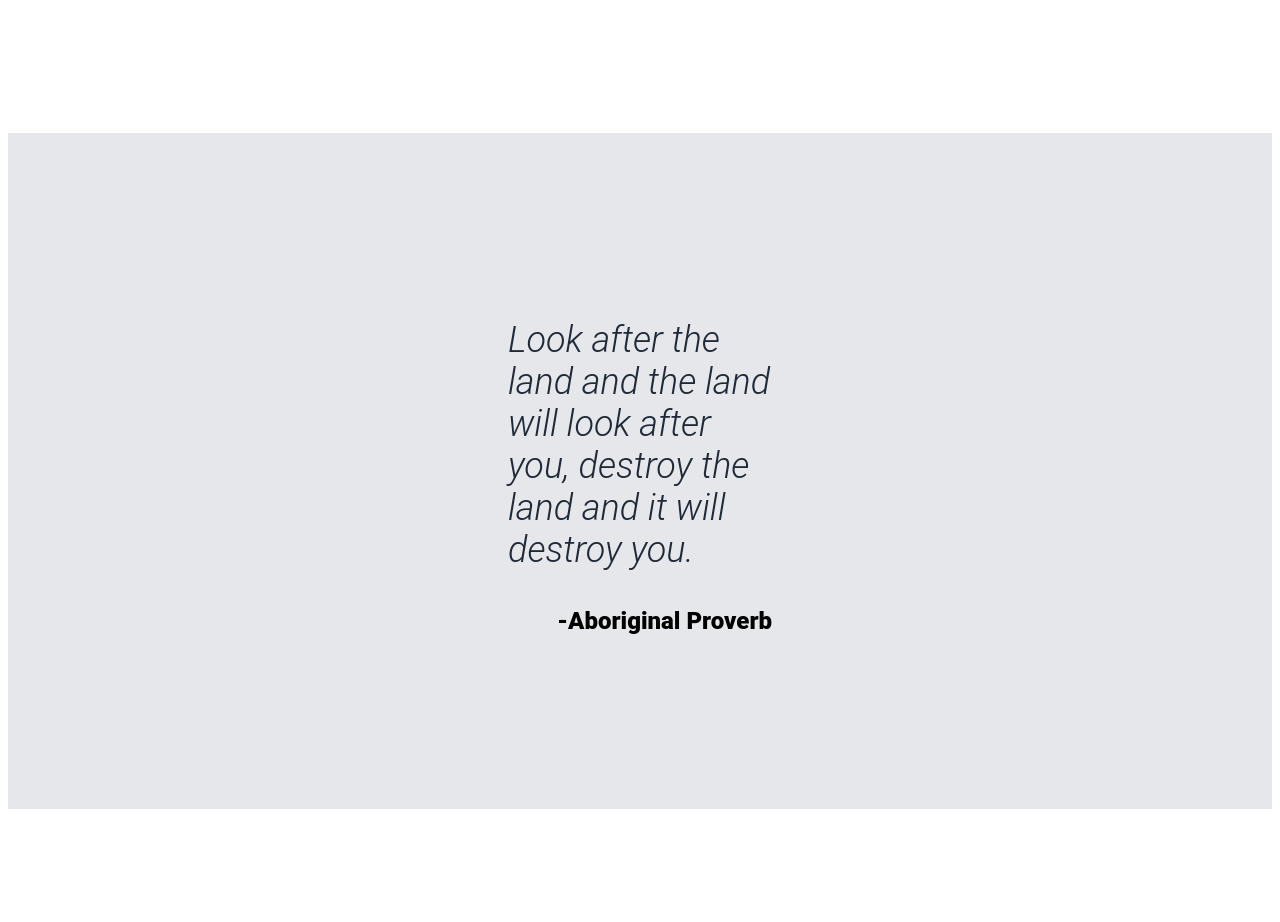
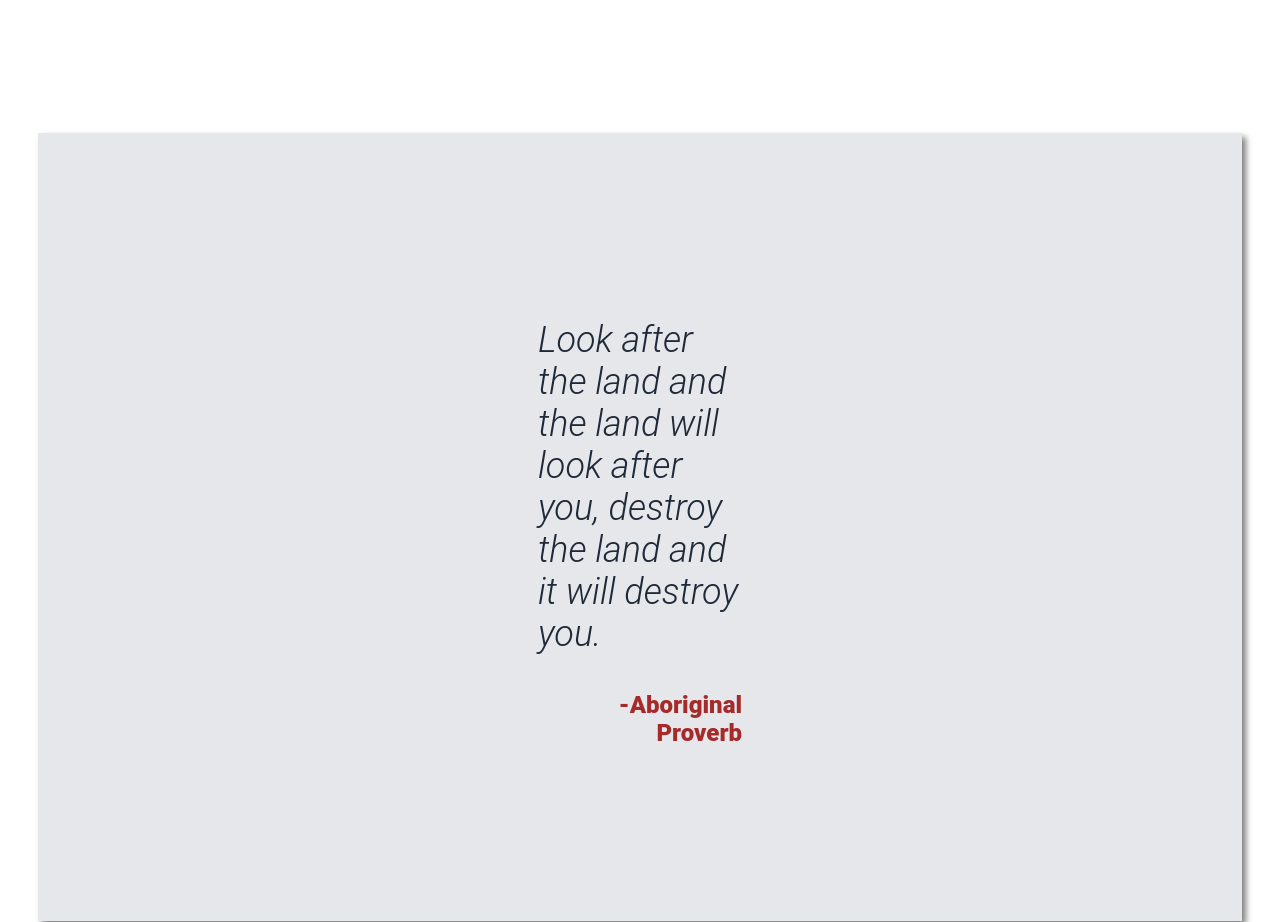
Before and after one commit to Fun-with-work/first-website-design, a plain HTML site: page index.html in a window 1280 px wide. Shown: the part 1260-2182 px from the top of the page. Drawn offline with Linux system fonts and the light colour scheme.

Commit message:
add some styling to quote

```diff
--- a/style.css
+++ b/style.css
@@ -63,6 +63,8 @@ a {
 .picture {
     width: 80%;
     float: right;
+    /* margin-left: 30px; margin-right: 30px; */
+    box-shadow: 4px 4px 6px rgb(194, 148, 68);
 }
 
 .main {
@@ -108,11 +110,15 @@ img:hover {
 .subject {
     max-width: 170px;
     font-size: 18px;
+
 }
 
 .quote {
     background-color: #e5e7eb;
     padding: 150px 500px;
+    color: brown; font-size: 1.5em;
+    margin-left: 30px; margin-right: 30px;
+    box-shadow: 4px 4px 6px gray;
 }
 .quote-text {
     color: #1f2937;
```
